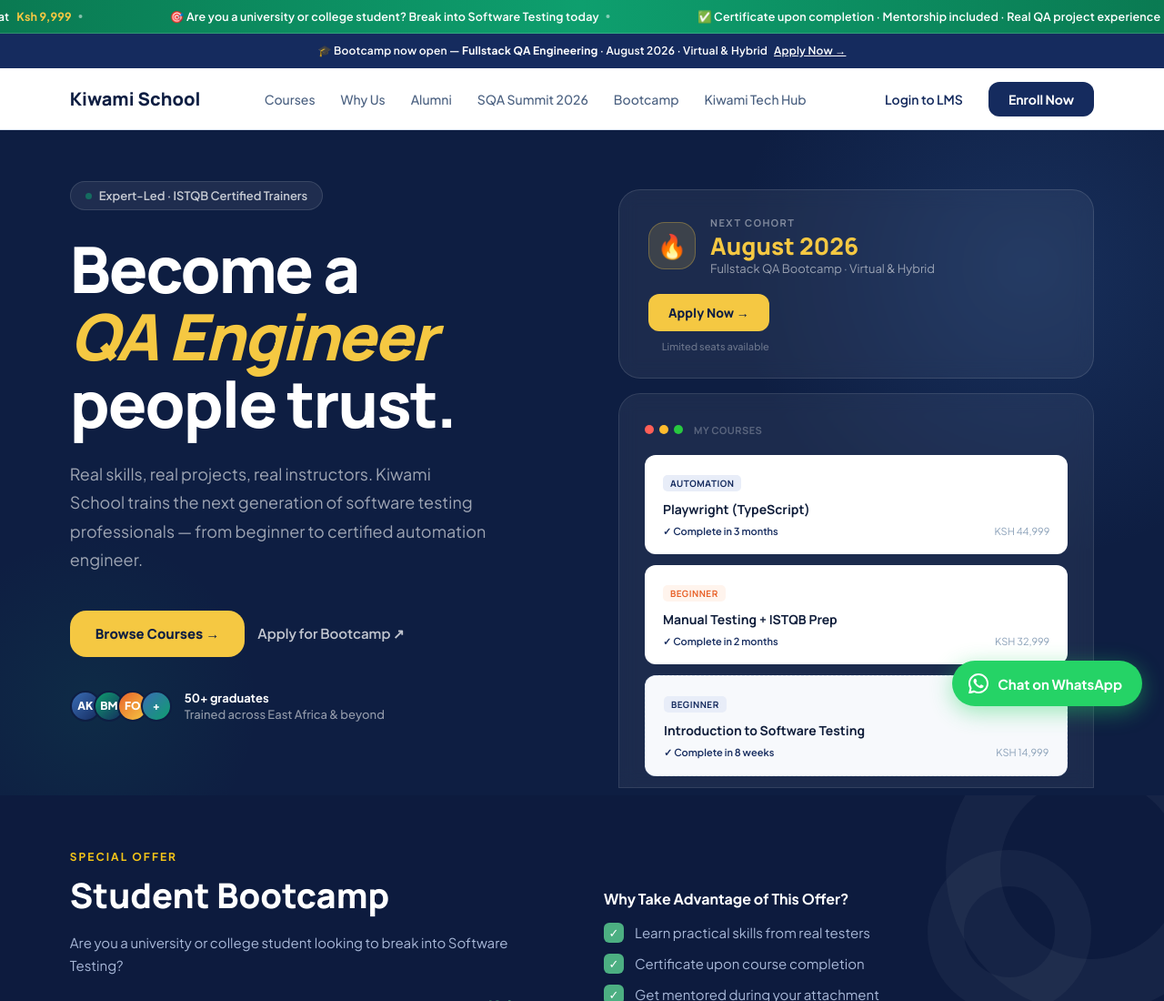
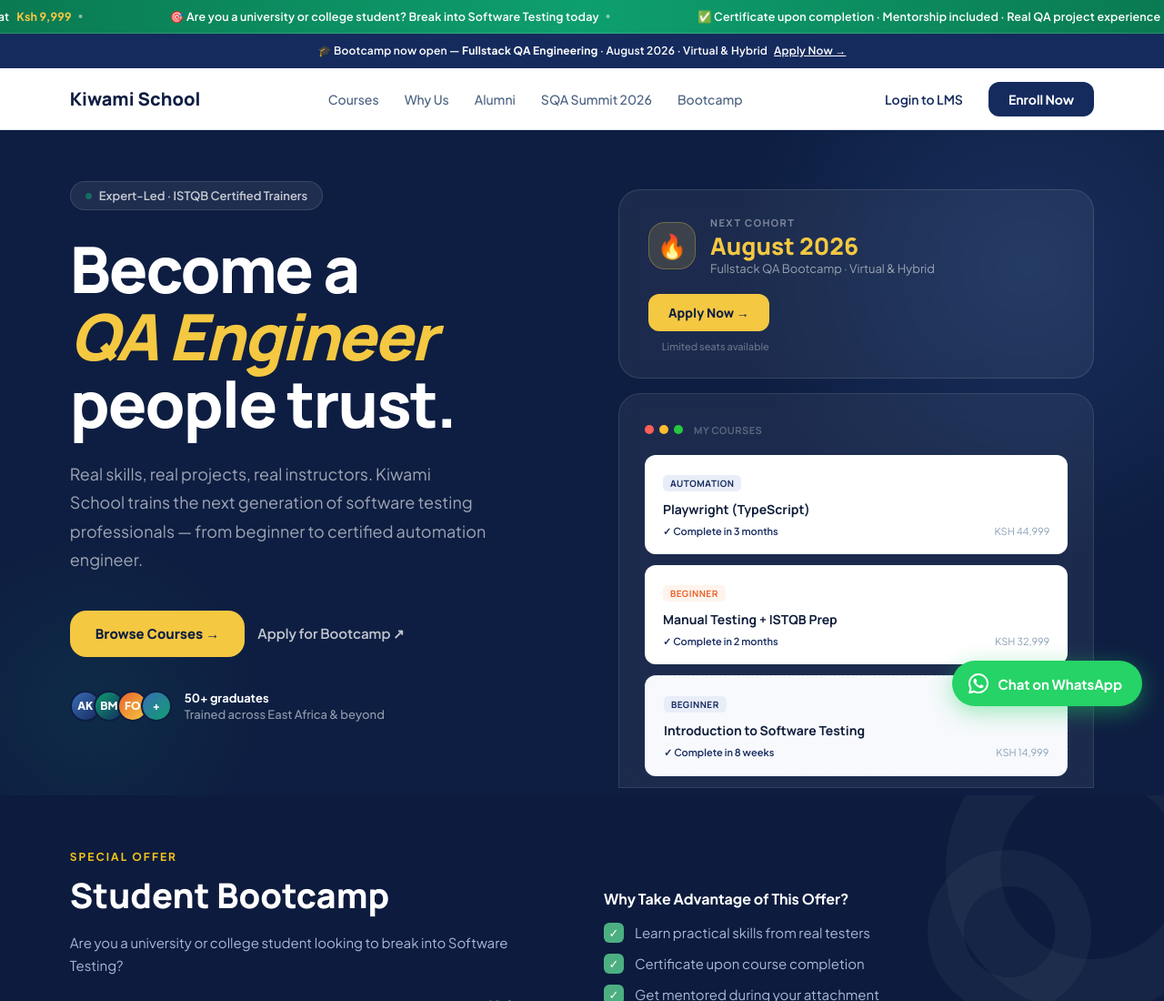
Before and after one commit to shalom-nganga/kiwami-school, a plain HTML site: page index.html in a window 1280 px wide. Shown: the top 1100 px of the page at 91% size. Drawn offline with Linux system fonts and the light colour scheme.

Commit message:
removef the f

```diff
--- a/index.html
+++ b/index.html
@@ -301,7 +301,7 @@ footer{background:var(--ink);padding:64px 6vw 32px;}
     <li><a href="#testimonials">Alumni</a></li>
     <li><a href="https://kiwamitech.com/sqasummit2026/" target="_blank">SQA Summit 2026</a></li>
     <li><a href="#bootcamp">Bootcamp</a></li>
-    <li><a href="hub.html">Kiwami Tech Hub</a></li>
+    <!-- <li><a href="hub.html">Kiwami Tech Hub</a></li> -->
   </ul>
   <div class="nav-right">
     <a href="https://learning.kiwamitech.com/" class="btn-ghost" target="_blank">Login to LMS</a>
```
